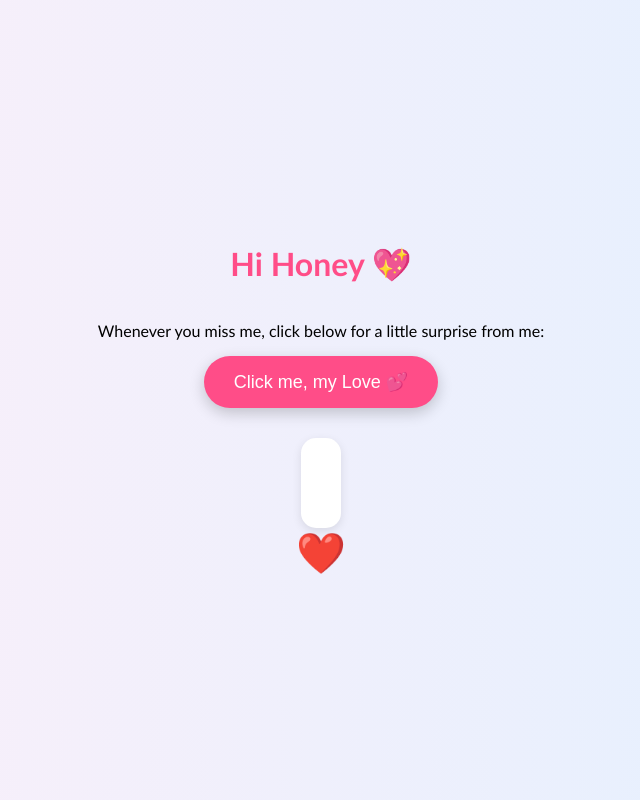
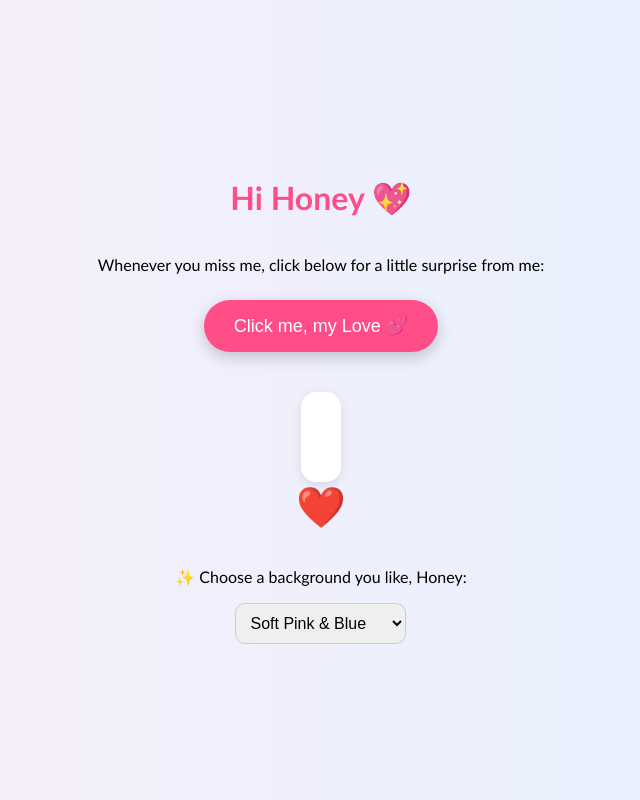
Before and after one commit to sspelkus/giulys-comfort-button, a plain HTML site: page index.html in a window 1280 px wide. Shown: the whole page, without its empty margins (319-959 px from the left). Drawn offline with Linux system fonts and the light colour scheme.

Commit message:
new Background Selector

```diff
--- a/index.html
+++ b/index.html
@@ -14,6 +14,7 @@
       height: 100vh;
       margin: 0;
       text-align: center;
+      transition: background 1s ease;
     }
     h1 {
       color: #ff4d88;
@@ -28,6 +29,7 @@
       cursor: pointer;
       box-shadow: 0 5px 15px rgba(0,0,0,0.2);
       transition: 0.3s;
+      margin: 10px;
     }
     .btn:hover {
       background: #ff6699;
@@ -54,6 +56,16 @@
       50% { transform: scale(1.2); }
       100% { transform: scale(1); }
     }
+    .background-selector {
+      margin-top: 20px;
+    }
+    select {
+      padding: 10px;
+      font-size: 16px;
+      border-radius: 10px;
+      border: 1px solid #ccc;
+      cursor: pointer;
+    }
   </style>
 </head>
 <body>
@@ -62,6 +74,22 @@
   <button class="btn" onclick="showMessage()">Click me, my Love 💕</button>
   <div class="message" id="messageBox"></div>
   <div class="heart">❤️</div>
+
+  <div class="background-selector">
+    <p>✨ Choose a background you like, Honey:</p>
+    <select id="bgSelect" onchange="changeBackground()">
+      <option value="linear-gradient(to right, #fceff9, #e2f0ff)">Soft Pink & Blue</option>
+      <option value="linear-gradient(to right, #89f7fe, #66a6ff)">Sky Blue Gradient</option>
+      <option value="linear-gradient(to right, #4facfe, #00f2fe)">Ocean Blue</option>
+      <option value="linear-gradient(to right, #c2e9fb, #a1c4fd)">Pastel Blue</option>
+      <option value="linear-gradient(to right, #ff9a9e, #fad0c4)">Rose Love</option>
+      <option value="linear-gradient(to right, #a18cd1, #fbc2eb)">Purple Dream</option>
+      <option value="linear-gradient(to right, #43cea2, #185a9d)">Ocean Breeze</option>
+      <option value="linear-gradient(to right, #fddb92, #d1fdff)">Sunshine & Sky</option>
+      <option value="linear-gradient(to right, #6a11cb, #2575fc)">Royal Blue</option>
+      <option value="linear-gradient(to right, #ffecd2, #fcb69f)">Peach Glow</option>
+    </select>
+  </div>
 
   <script>
     const messages = [
@@ -120,6 +148,11 @@
       const randomIndex = Math.floor(Math.random() * messages.length);
       box.textContent = messages[randomIndex];
     }
+
+    function changeBackground() {
+      const selected = document.getElementById("bgSelect").value;
+      document.body.style.background = selected;
+    }
   </script>
 </body>
 </html>
```
